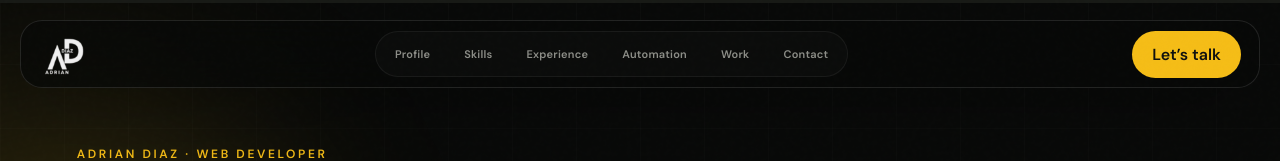
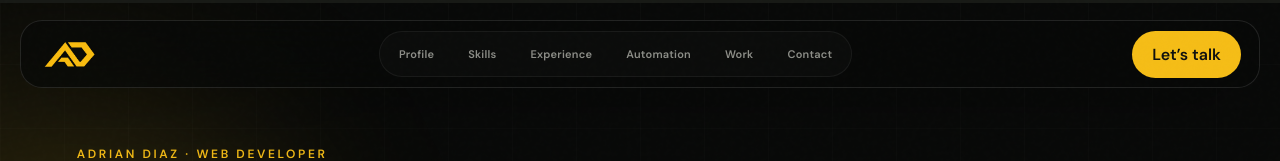
Before and after one commit to darkapocalypse58/adrian-diaz-portfolio-v2, a React (Vite) app: page / in a window 1280 px wide. Shown: the top 161 px of the page. Built offline with nearby package versions, Linux system fonts and the light colour scheme.

Commit message:
Update portfolio logo and favicon

```diff
--- a/index.html
+++ b/index.html
@@ -10,7 +10,7 @@
     <meta name="author" content="Adrian Diaz" />
     <meta name="robots" content="index, follow, max-image-preview:large" />
     <link rel="canonical" href="https://www.iandiazcode.com/" />
-    <link rel="icon" type="image/png" href="/favicon.png" />
+    <link rel="icon" type="image/png" href="/ad-logo-v5-diagonal.png" />
 
     <meta property="og:title" content="Adrian Diaz | Web Developer & Automation Specialist" />
     <meta property="og:description" content="Shopify, WordPress, full-stack web development, and reliable workflow automation backed by production experience since 2019." />
--- a/src/App.jsx
+++ b/src/App.jsx
@@ -508,7 +508,7 @@ function App() {
           onClick={() => navigateTo(0)}
           aria-label="Home"
         >
-          <img src="/ad-logo.png" alt="Adrian Diaz" />
+          <img src="/ad-logo-v5-diagonal.png" alt="Adrian Diaz logo" />
         </button>
         <div className="nav-center">
           {stages.slice(1).map((label, index) => {
--- a/upwork/index.html
+++ b/upwork/index.html
@@ -6,7 +6,7 @@
     <meta name="theme-color" content="#090a09" />
     <meta name="robots" content="noindex, nofollow, noarchive" />
     <meta name="description" content="Selected WordPress, Shopify, ecommerce, LMS, and automation work by Adrian Diaz for Upwork clients." />
-    <link rel="icon" type="image/png" href="/favicon.png" />
+    <link rel="icon" type="image/png" href="/ad-logo-v5-diagonal.png" />
     <title>Adrian Diaz | Portfolio for Upwork Clients</title>
   </head>
   <body>
```
Also changed, not shown: public/ad-logo-v5-diagonal.png (added), src/styles.css.
